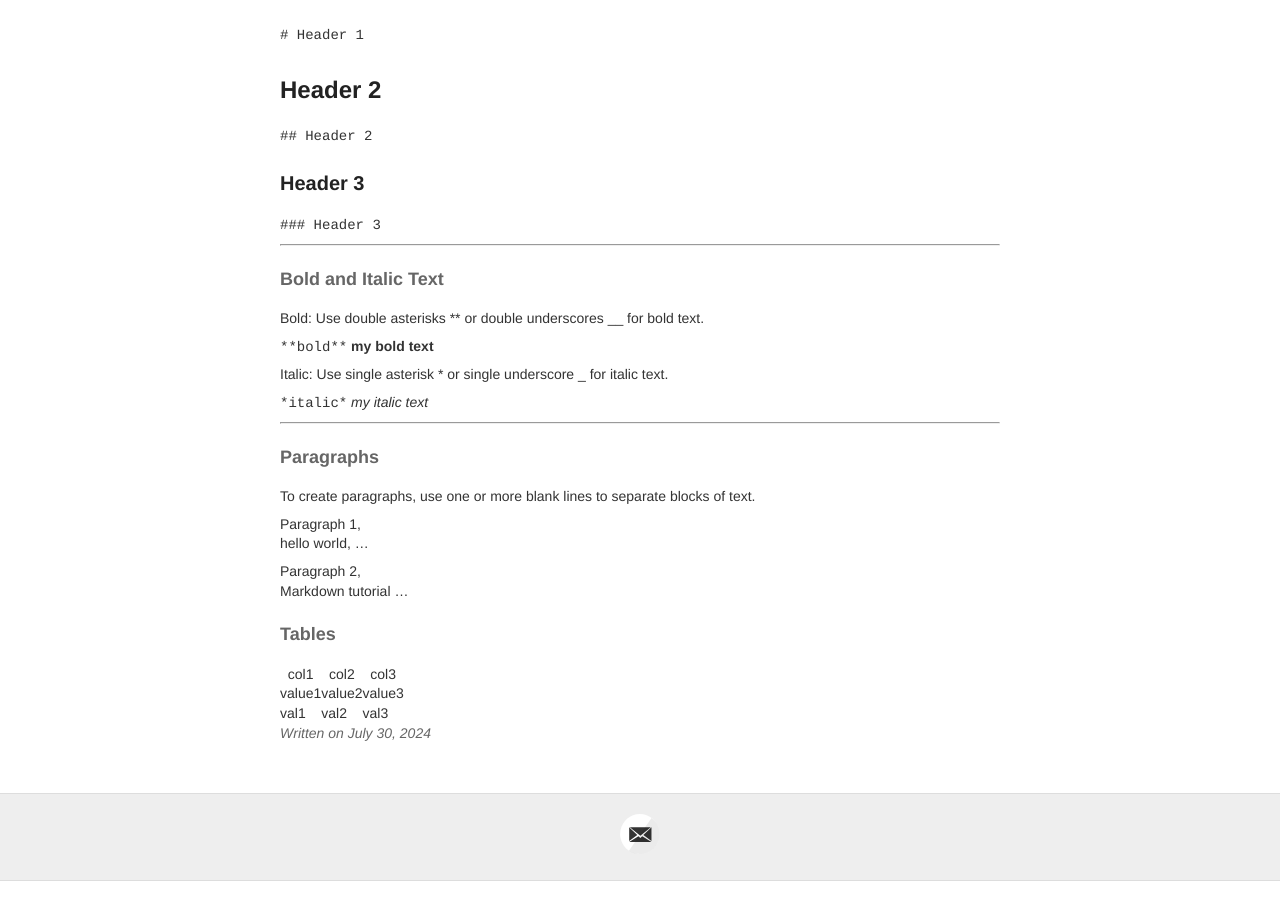
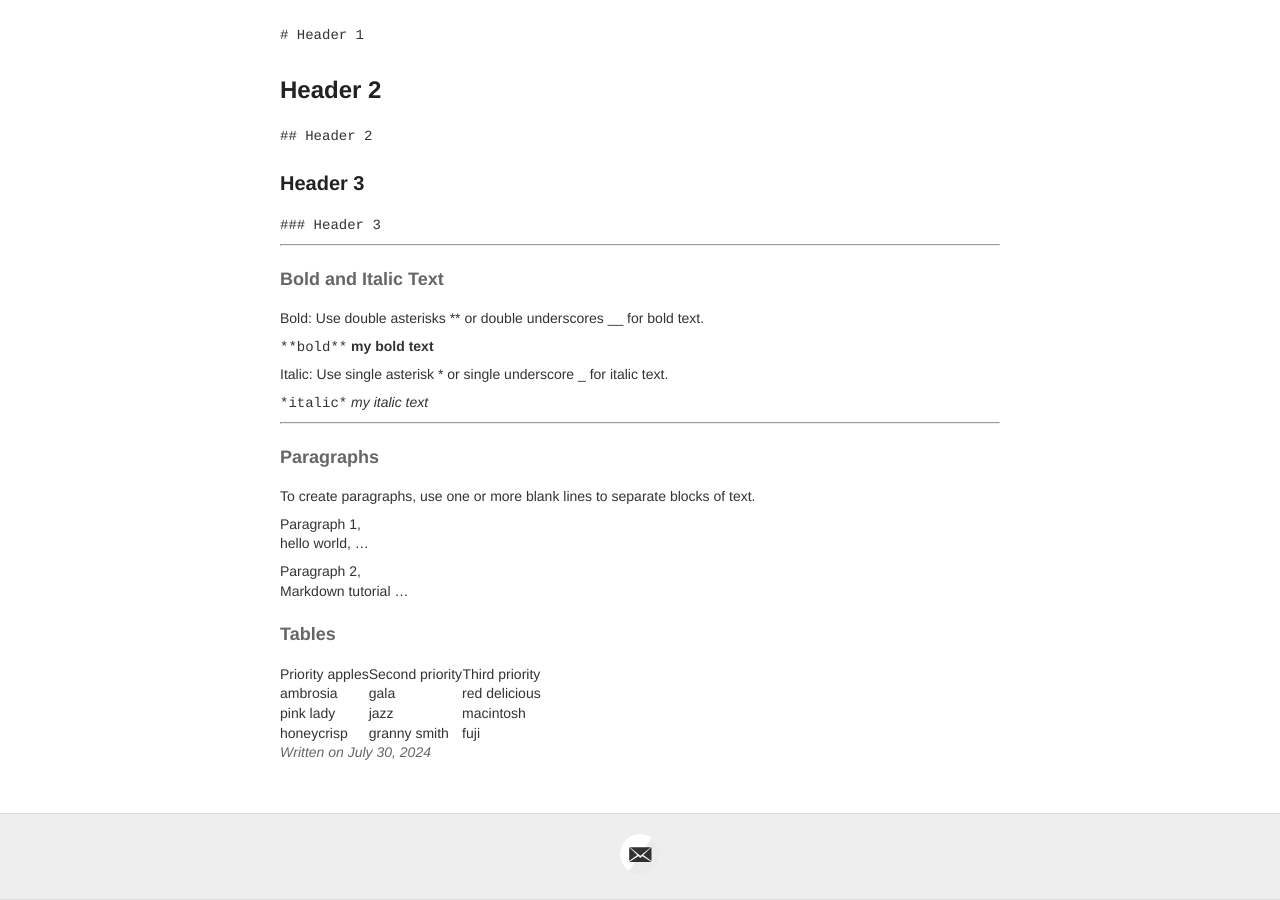
Before and after one commit to noahtjkim/noahtjkim.github.io, a Jekyll site: the page built from _posts/2024-07-30-Markdown-Tutorial.md, in a window 1280 px wide and 900 px high, scrolled down 696 px. Built offline with Jekyll 4.4.1, drawn with Linux system fonts in a browser that asks for light colours.

Commit message:
Update 2024-07-30-Markdown-Tutorial.md

```diff
--- a/_posts/2024-07-30-Markdown-Tutorial.md
+++ b/_posts/2024-07-30-Markdown-Tutorial.md
@@ -58,7 +58,8 @@
 
 #### Tables
 
-|col1     |     col2   | col3  |
-|---------|------------|-------|
-| value1  |     value2 | value3|
-| val1    |     val2   | val3  |
+| Priority apples | Second priority | Third priority |
+|-------|--------|---------|
+| ambrosia | gala | red delicious |
+| pink lady | jazz | macintosh |
+| honeycrisp | granny smith | fuji |
```
